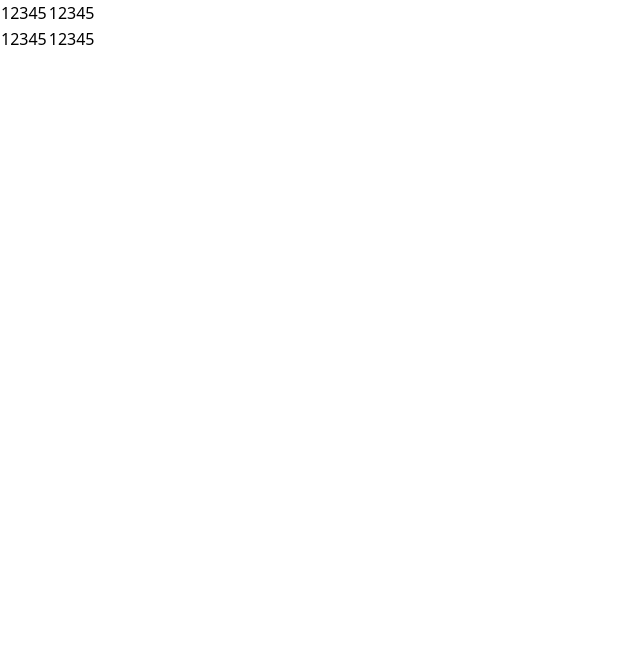
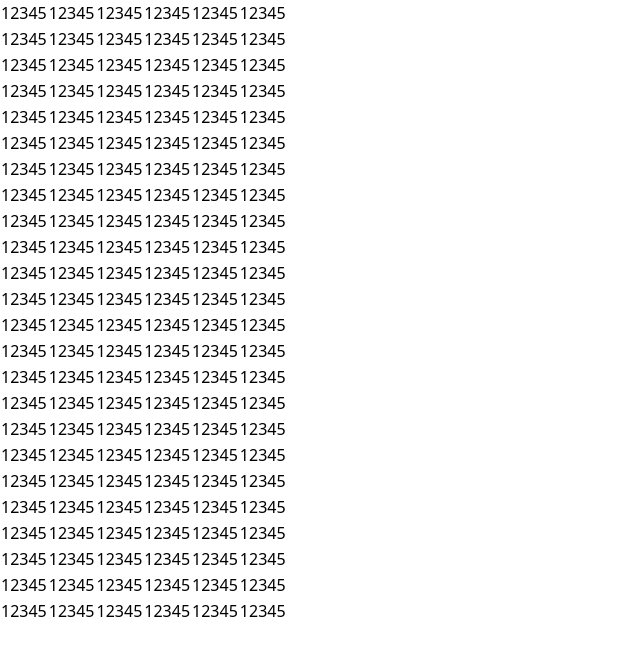
Before and after one commit to govind2220000/SheetClone, a React (Vite) app: page / in a window 1280 px wide. Shown: the top 656 px of the page, without its empty margins (0-640 px from the left). Built offline with nearby package versions, Linux system fonts and the light colour scheme.

Commit message:
Create Sheet based on Cell Sizes

```diff
--- a/src/components/Cell/Cell.tsx
+++ b/src/components/Cell/Cell.tsx
@@ -3,6 +3,9 @@
 import { CellValueState } from "../../store/CellValueState";
 
 export type CellProps = {};
+
+export const CELL_WIDTH = 100;
+export const CELL_HEIGHT = 25;
 
 export default function Cell(props: CellProps) {
   const [cellValue, setCellValue] = useRecoilState<string>(CellValueState);
--- a/src/components/Sheet/Sheet.tsx
+++ b/src/components/Sheet/Sheet.tsx
@@ -1,30 +1,29 @@
 import { ComponentType } from "react";
 import { Row } from "../Row/Row";
 import { Column } from "../Column/Column";
-import Cell from "../Cell/Cell";
+import Cell, { CELL_HEIGHT, CELL_WIDTH } from "../Cell/Cell";
+import { useRecoilValue } from "recoil";
+import { SheetSizeState } from "../../store/SheetSizeState";
 
 export type SheetProps = {};
 
 export const Sheet = (props: SheetProps) => {
+  const sheetSize = useRecoilValue(SheetSizeState);
+
+  const numberOfColumns = sheetSize.width / CELL_WIDTH;
+  const numberOfRows = sheetSize.height / CELL_HEIGHT;
   return (
     <table>
       <tbody>
-        <Row>
-          <Column>
-            <Cell></Cell>
-          </Column>
-          <Column>
-            <Cell></Cell>
-          </Column>
-        </Row>
-        <Row>
-          <Column>
-            <Cell></Cell>
-          </Column>
-          <Column>
-            <Cell></Cell>
-          </Column>
-        </Row>
+        {[...Array(numberOfRows)].map((row, rowIndex) => (
+          <Row key={rowIndex}>
+            {[...Array(numberOfColumns)].map((column, columnIndex) => (
+              <Column key={columnIndex}>
+                <Cell></Cell>
+              </Column>
+            ))}
+          </Row>
+        ))}
       </tbody>
     </table>
   );
--- /dev/null
+++ b/src/store/SheetSizeState.ts
@@ -0,0 +1,9 @@
+import { atom } from "recoil";
+
+export const SheetSizeState = atom({
+  key: "SheetSizeState",
+  default: {
+    width: 600,
+    height: 600,
+  },
+});
```
